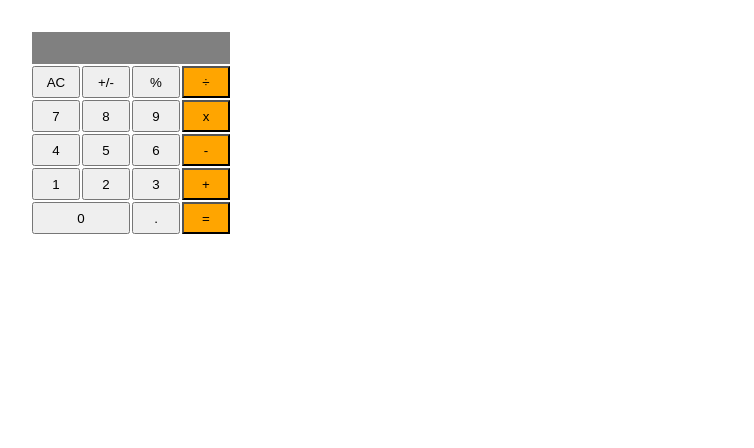
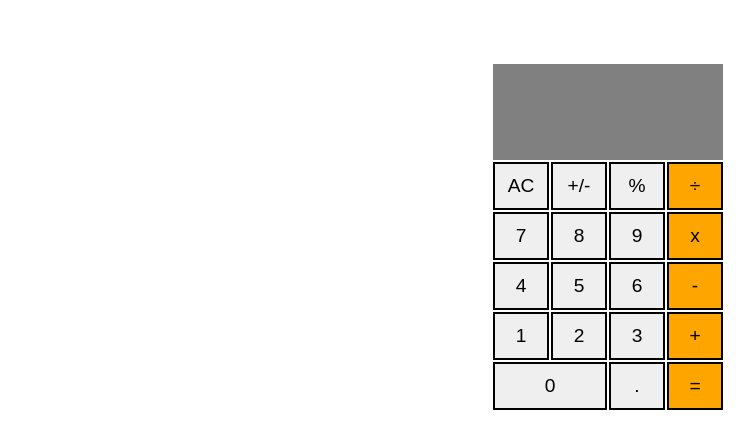
Before and after one commit to AbrahaKahsay/math-magicians, a React (Create React App) app: page / in a window 1280 px wide. Shown: the top 448 px of the page, without its empty margins (32-786 px from the left). Built offline with nearby package versions, Linux system fonts and the light colour scheme.

Commit message:
Add style to App

```diff
--- a/src/App.css
+++ b/src/App.css
@@ -9,21 +9,25 @@ body {
 
 .calculator-grid {
   display: grid;
-  margin-top: 2rem;
-  margin-left: 4rem;
-  grid-template-columns: repeat(4, 3rem);
-  grid-template-rows: repeat(6, 2rem);
+  margin-top: 4rem;
+  grid-template-columns: repeat(4, 3.5rem);
+  grid-template-rows: minmax(6rem, auto) repeat(6, 3rem);
   gap: 2px;
+  justify-content: center;
 }
 
 #result {
   grid-column: 1/-1;
   color: white;
   display: flex;
-  justify-content: flex-end;
-  align-items: center;
+  flex-direction: column;
+  justify-content: space-around;
+  align-items: flex-end;
   background-color: gray;
   padding-right: 1rem;
+  font-size: 1.5rem;
+  word-wrap: break-word;
+  word-break: break-all;
 }
 
 #zero {
@@ -36,4 +40,48 @@ body {
 #add,
 #equals {
   background-color: orange;
+  font-size: 1.2rem;
 }
+
+#divide:hover,
+#divide:focus{
+  background-color: rgb(255, 238, 0)
+}
+#multiply:hover,
+#multiply:focus{
+  background-color: rgb(255, 238, 0)
+}
+#subtract:hover,
+#subtract:focus{
+  background-color: rgb(255, 238, 0)
+}
+#add:hover,
+#add:focus{
+  background-color: rgb(255, 238, 0)
+}
+#equals:hover,
+#equals:focus{
+  background-color: rgb(255, 238, 0)
+}
+
+#one,
+#two,
+#three,
+#four,
+#five,
+#six,
+#seven,
+#eight,
+#nine,
+#zero,
+#dot,
+#all-clear,
+#plus-minus,
+#percent {
+font-size: 1.2rem;
+}
+
+button {
+  border-style: solid;
+  outline: none;
+}
```
